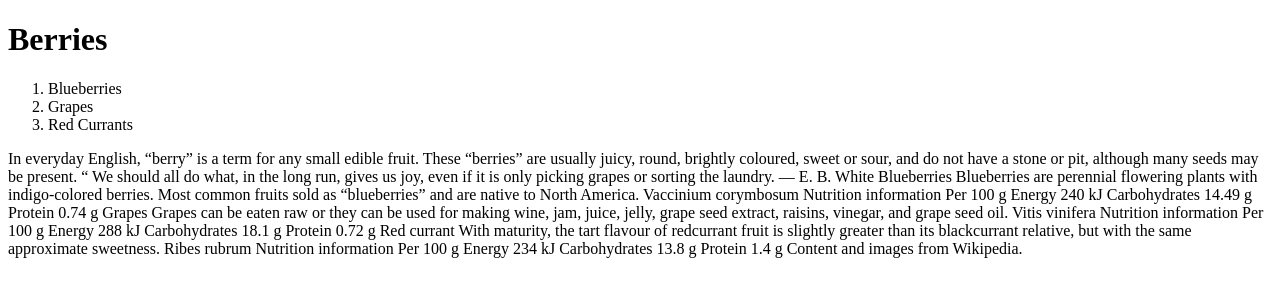
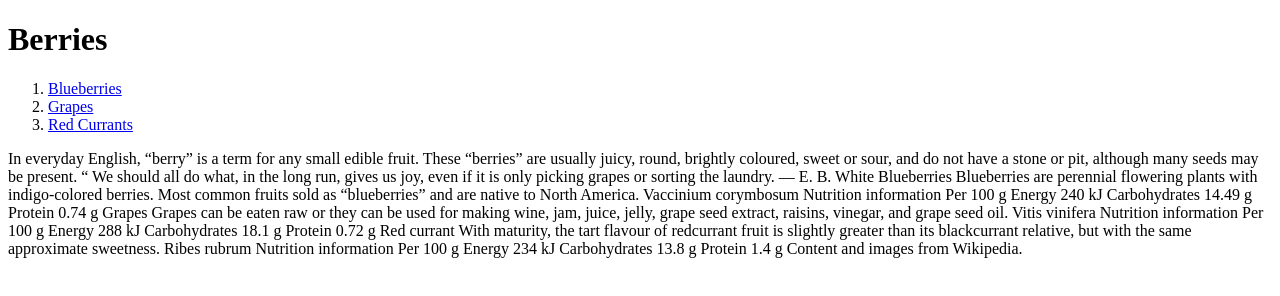
Before and after one commit to mikeybacque/dsn1674-project-1, a plain HTML site: page index.html in a window 1280 px wide. Drawn offline with Linux system fonts and the light colour scheme.

Commit message:
Added links to navigation

```diff
--- a/index.html
+++ b/index.html
@@ -13,9 +13,9 @@
 
     <nav>
       <ol>
-        <li>Blueberries</li>
-        <li>Grapes</li>
-        <li>Red Currants</li>
+        <li><a href="#blueberries">Blueberries</a></li>
+        <li><a href="#grapes">Grapes</a></li>
+        <li><a href="#red-currants">Red Currants</a></li>
       </ol>
     </nav>
 
```
